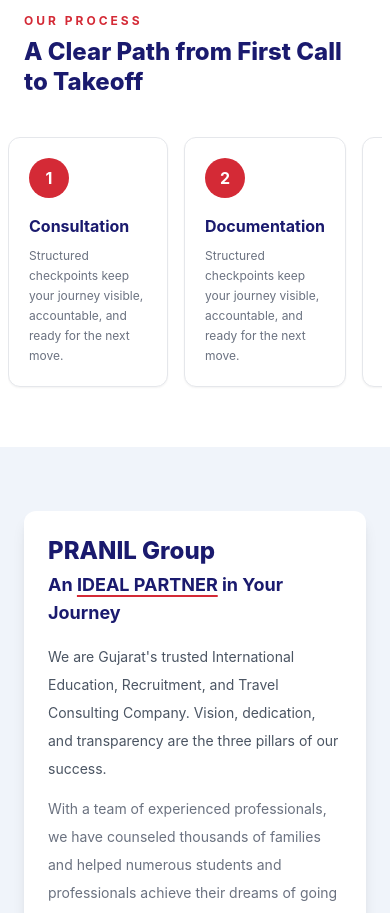
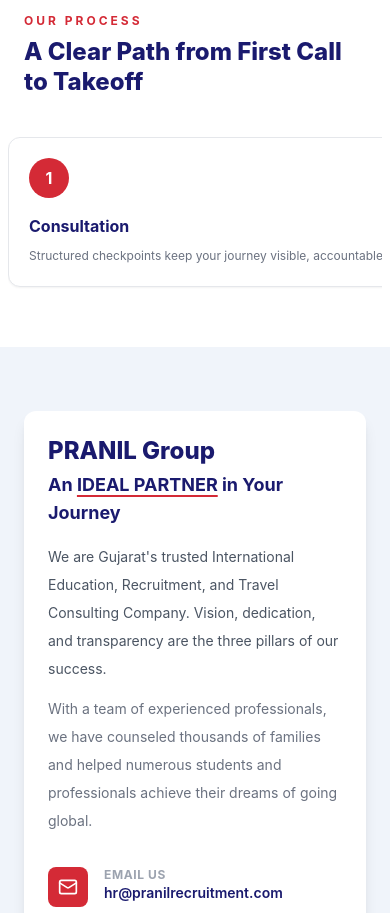
Before and after one commit to hardhdave/pranil, a Next.js app: page / in a window 390 px wide. Shown: the part 6240-7153 px from the top of the page. Built offline with nearby package versions, Linux system fonts and the light colour scheme.

Commit message:
fix: remove animation from process section on mobile

```diff
--- a/src/components/sections/process-section.tsx
+++ b/src/components/sections/process-section.tsx
@@ -15,9 +15,9 @@
         <div className="relative mt-10">
           <div className="absolute left-4 right-4 top-1/2 hidden h-px bg-gradient-to-r from-transparent via-[#d42a36]/30 to-transparent lg:block" />
           <div className="-mx-4 flex gap-4 overflow-x-auto px-4 pb-3 snap-x snap-mandatory hide-scrollbar sm:mx-0 sm:px-0 sm:pb-0 lg:grid lg:grid-cols-6 lg:gap-5 lg:overflow-visible">
-            {processSteps.map((step, i) => (
-              <Reveal key={step} delay={i * 0.06}>
-                <div className="relative min-w-[10rem] shrink-0 snap-start rounded-xl border border-gray-200 bg-white p-5 shadow-sm sm:min-w-0 sm:shrink sm:rounded-xl sm:p-6 transition hover:shadow-md hover:-translate-y-1">
+            {processSteps.map((step, i) => {
+              const cardContent = (
+                <>
                   <span className="grid h-10 w-10 place-items-center rounded-full bg-[#d42a36] font-display text-base font-bold text-white">
                     {i + 1}
                   </span>
@@ -25,9 +25,24 @@
                   <p className="mt-2 text-xs text-gray-500 leading-5 sm:text-sm">
                     Structured checkpoints keep your journey visible, accountable, and ready for the next move.
                   </p>
+                </>
+              );
+
+              return (
+                <div key={step} className="contents">
+                  {/* Mobile Static */}
+                  <div className="relative min-w-[10rem] shrink-0 snap-start rounded-xl border border-gray-200 bg-white p-5 shadow-sm transition sm:hidden">
+                    {cardContent}
+                  </div>
+                  {/* Desktop Animated */}
+                  <Reveal delay={i * 0.06} className="hidden sm:block">
+                    <div className="relative h-full rounded-xl border border-gray-200 bg-white p-6 shadow-sm transition hover:shadow-md hover:-translate-y-1">
+                      {cardContent}
+                    </div>
+                  </Reveal>
                 </div>
-              </Reveal>
-            ))}
+              );
+            })}
           </div>
         </div>
       </div>
```
